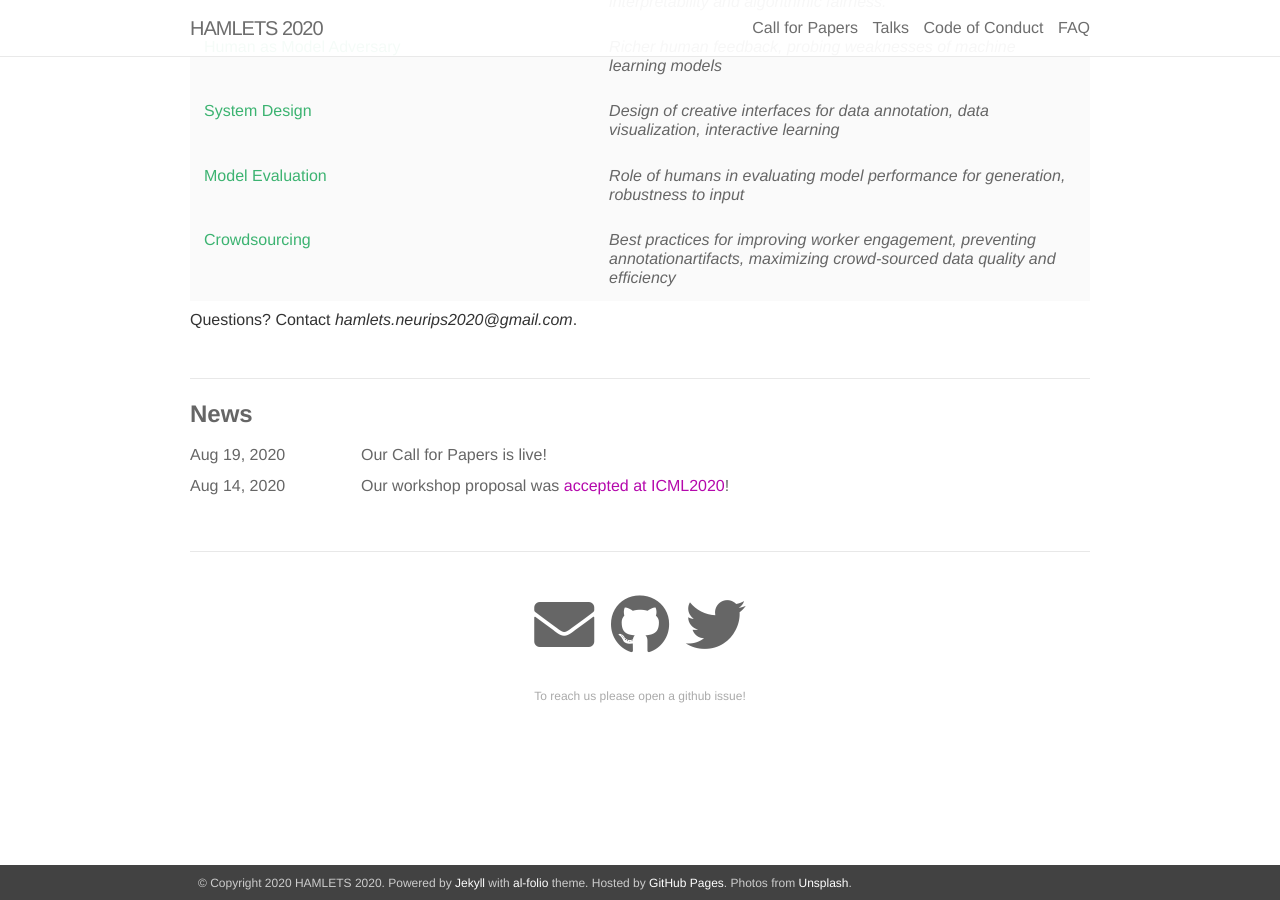
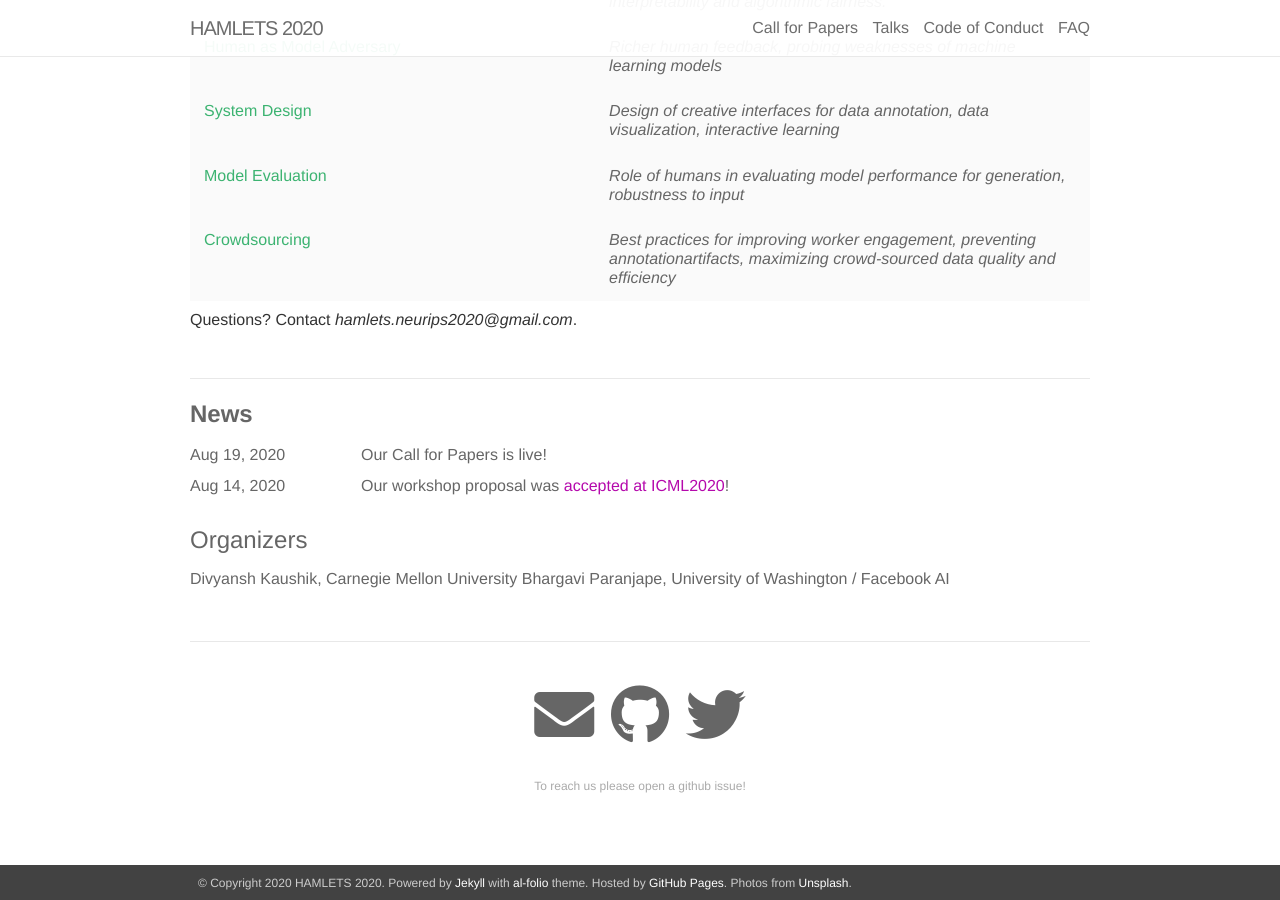
Before and after one commit to hamlets-workshop/hamlets-workshop.github.io, a Jekyll site: the page built from _pages/00_about.md, in a window 1280 px wide and 900 px high, scrolled down 1048 px. Built offline with Jekyll 4.4.1, drawn with Linux system fonts in a browser that asks for light colours; nearby versions of some CDN libraries.

Commit message:
moving organizers

```diff
--- /dev/null
+++ b/_includes/organizers.html
@@ -0,0 +1,5 @@
+<div class="organizers">
+  <h2>Organizers</h2>
+  <a href="https://www.cs.cmu.edu/~dkaushik/">Divyansh Kaushik</a>, Carnegie Mellon University
+  <a href="https://bhargaviparanjape.github.io/">Bhargavi Paranjape</a>, University of Washington / Facebook AI
+</div>
--- a/_layouts/page.html
+++ b/_layouts/page.html
@@ -17,6 +17,10 @@ layout: default
     {% include news.html %}
   {% endif %}
 
+  {% if page.organizers %}
+    {% include organizers.html %}
+  {% endif %}
+
   {% if page.social %}
     {% include social.html %}
   {% endif %}
```
Also changed, not shown: _pages/00_about.md (+1 -0 lines), _pages/07_faq.md (+9 -9 lines).
